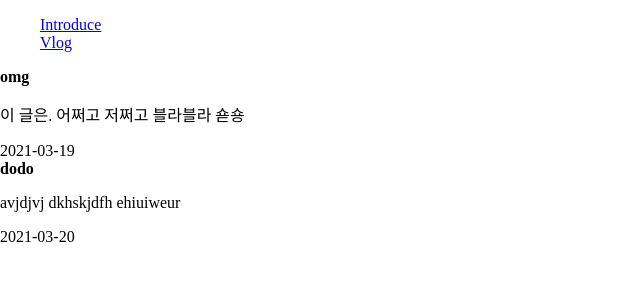
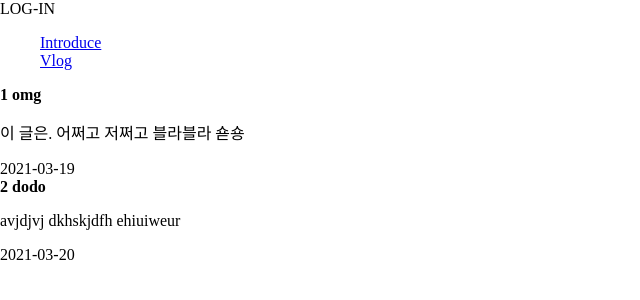
Before and after one commit to acandiatale/jawsubakVlog, a Vue app: page /vlog in a window 1280 px wide. Shown: the top 300 px of the page, without its empty margins (0-640 px from the left). Built offline with nearby package versions, Linux system fonts and the light colour scheme.

Commit message:
add login component

```diff
--- a/src/App.vue
+++ b/src/App.vue
@@ -1,5 +1,8 @@
 <template>
   <div id="app">
+    <span>
+      <a id="login" @click="loginRouting">LOG-IN</a>
+    </span>
     <ul>
       <li v-for="item in items" v-bind:key="item.id">
         <router-link :to="item.path">{{ item.name }}</router-link>
@@ -19,10 +22,17 @@ export default {
       items: []
     }
   },
+  methods: {
+    loginRouting: function(){
+      this.$router.push("login")
+    }
+  },
   created: function() {
     for(let item of routerItem){
       // console.log(item)
-      if(item.name === "Post" || item.name === "NotFound" || item.name === "Main"){
+      if(item.name === "Post" || item.name === "NotFound"
+       || item.name === "Main" || item.name === "MainRoot"
+       || item.name === "Login"){
         continue
       }
       this.items.push(item)
--- /dev/null
+++ b/src/components/login.vue
@@ -0,0 +1,21 @@
+<template>
+    <div>
+        <form>
+            <a>ID</a>
+            <input type="text" />
+            <a>PASSWORD</a>
+            <input type="password" />
+            <input type="submit">
+        </form>
+    </div>
+</template>
+
+<script>
+export default {
+
+}
+</script>
+
+<style>
+
+</style>
--- a/src/components/postContent.vue
+++ b/src/components/postContent.vue
@@ -1,6 +1,9 @@
 <template>
     <div>
-        <button @click="test">test</button>
+        <button @click="test">
+            test
+        </button>
+
     </div>
 </template>
 
@@ -8,9 +11,24 @@
 export default {
     methods: {
         test: function() {
-            fetch('127.0.0.1:13579/test')
-            .then(res => console.log(res))
+            fetch("http://localhost:13579/post/test?id=1", {
+                method: 'GET',
+                mode: 'cors',
+                headers: {
+                    'Content-Type': 'application/json'
+                }
+            })
+            .then(res => {
+                console.log(res)
+                return res.json()
+            })
+            .then(json => {
+                console.log(json.name)
+            })
         }
+    },
+    mounted: function(){
+
     }
 }
 </script>
--- a/src/components/vlog.vue
+++ b/src/components/vlog.vue
@@ -2,7 +2,10 @@
     <div id="vlog">
         <div id="post">
             <div class="listContent" v-for="post in postObj" v-bind:key="post.id">
-                <a class="linkPost" @click="movePost">
+                <a class="linkPost" @click="movePost(post.idx)">
+                    <strong>
+                        {{ post.idx }}
+                    </strong>
                     <strong>
                         {{ post.title }}
                     </strong>
@@ -24,15 +27,16 @@ export default {
     data: function() {
         return {
             postObj: [
-                {title: "omg", date:"2021-03-19", content: "이 글은. 어쩌고 저쩌고 블라블라 숃숑"},
-                {title: "dodo", date:"2021-03-20", content: "avjdjvj dkhskjdfh ehiuiweur"}
+                {idx: 1, title: "omg", date:"2021-03-19", content: "이 글은. 어쩌고 저쩌고 블라블라 숃숑"},
+                {idx: 2, title: "dodo", date:"2021-03-20", content: "avjdjvj dkhskjdfh ehiuiweur"}
             ]
 
         }
     },
     methods: {
-        movePost: function() {
-            this.$router.push("post")
+        movePost: function(idx) {
+            console.log(idx)
+            this.$router.push({name: "Post", query: {id: idx}})
         }
     },
     created: function() {
--- a/src/main.js
+++ b/src/main.js
@@ -5,6 +5,6 @@ import router from './router/router'
 Vue.config.productionTip = false
 
 new Vue({
-  render: h => h(App),
-  router
+  router,
+  render: h => h(App)
 }).$mount('#app')
--- a/src/router/router.js
+++ b/src/router/router.js
@@ -7,7 +7,7 @@ Vue.use(VueRouter)
 
 const routes = new VueRouter({
     mode: 'history',
-    routes: routerItem
+    routes: routerItem,
 })
 
 
```
Also changed, not shown: src/router/routerItem.js (+4 -3 lines).
